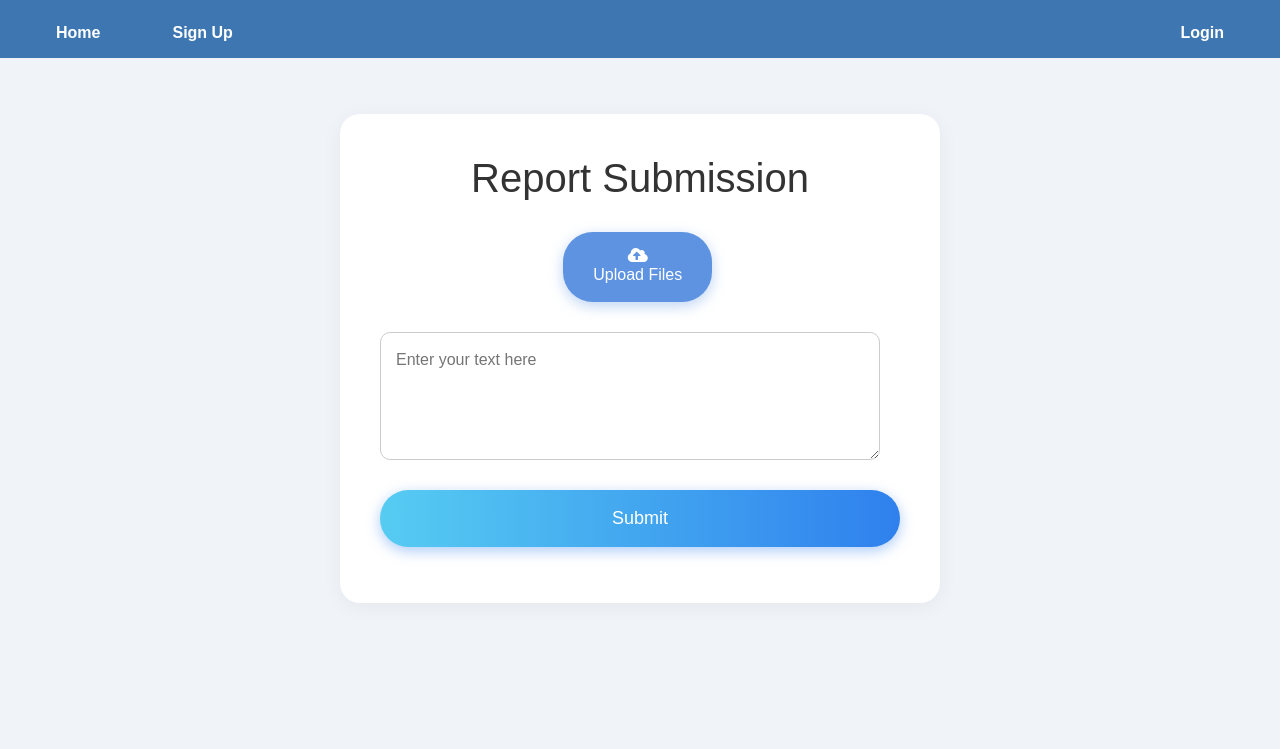
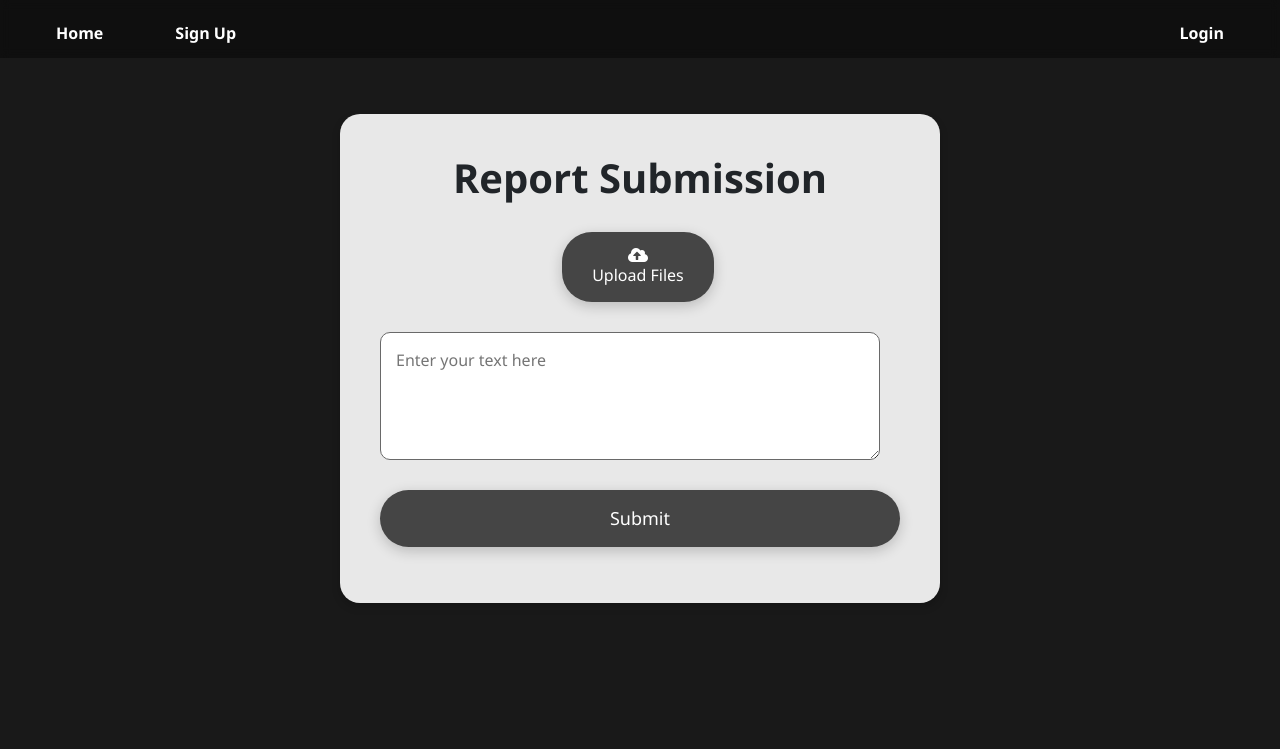
Before and after one commit to mikey6453/hoosreport, a Django app: page /submit_report/ in a window 1280 px wide. Shown: the top 749 px of the page. Run offline with Django 5.2, Linux system fonts and the light colour scheme; some libraries are stand-ins or nearby versions.

Commit message:
UI edits home page and report page

```diff
--- a/static/css/navbar.css
+++ b/static/css/navbar.css
@@ -4,7 +4,7 @@ nav {
   position: fixed;
   top: 0;
   z-index: 10;
-  background-color: rgba(42, 105, 168, 0.9);
+  background-color: rgba(0, 0, 0, 0.4);
   backdrop-filter: blur(5px);
 }
 
@@ -23,10 +23,9 @@ nav .btn {
 }
 
 nav .btn:hover {
-  background-color: #ffffff;
-  color: #2a69a8;
+  background-color: rgba(255,255,255,0.1);
+  color: #FFFFFF;
 }
-
 
 nav, nav .btn {
   font-family: inherit;
--- a/static/css/report.css
+++ b/static/css/report.css
@@ -1,13 +1,13 @@
 body {
-  background-color: #f0f4f8; /* Updated background color for a modern look */
-  font-family: 'Arial', sans-serif; /* Clean and modern font */
+  background-color: #191919; /* Updated background color for a modern look */
+  font-family: 'Segoe UI', Tahoma, Geneva, Verdana, sans-serif; /* Clean and modern font */
 }
 
 .report-container {
-  background-color: #ffffff;
+  background-color: rgba(255,255,255,0.9);
   padding: 40px;
   border-radius: 20px;
-  box-shadow: 0 4px 20px rgba(0, 0, 0, 0.05);
+  box-shadow: 0 4px 8px rgba(0, 0, 0, 0.2);
   max-width: 600px;
   margin: 50px auto;
   transition: all 0.3s ease;
@@ -15,8 +15,9 @@ body {
 
 h1 {
   text-align: center;
-  color: #333; /* Dark grey for better readability */
+  color: #212529; /* Dark grey for better readability */
   margin-bottom: 30px; /* Added space below the title */
+  font-weight: bold;
 }
 
 .drag-image {
@@ -27,7 +28,7 @@ h1 {
 .upload-button {
   display: inline-block;
   padding: 15px 30px;
-  background-color: #5D93E1; /* Modern blue gradient */
+  background-color: #454545; /* Modern blue gradient */
   color: #ffffff;
   border-radius: 30px; /* Rounded edges */
   cursor: pointer;
@@ -35,11 +36,11 @@ h1 {
   border: none; /* Remove border */
   outline: none; /* Remove outline */
   font-size: 16px; /* Larger font for readability */
-  box-shadow: 0 4px 14px rgba(93, 147, 225, 0.4); /* Subtle shadow for depth */
+  box-shadow: 0 4px 14px rgba(0, 0, 0, 0.2); /* Subtle shadow for depth */
 }
 
 .upload-button:hover, button:hover {
-  background-color: #4a81d4; /* Slightly darker shade on hover */
+  background-color: #696969; /* Slightly darker shade on hover */
 }
 
 #fileInput {
@@ -57,27 +58,27 @@ h1 {
   padding: 15px;
   margin-bottom: 30px;
   border-radius: 10px;
-  border: 1px solid #ccc; /* Light grey border */
+  border: 1px solid #696969; /* Light grey border */
   font-size: 16px; /* Larger font for readability */
   transition: border-color 0.3s ease;
 }
 
 #textInput:focus {
-  border-color: #5D93E1; /* Highlighted border when focused */
-  box-shadow: 0 0 8px rgba(93, 147, 225, 0.5); /* Glowing effect */
+  border-color: #696969; /* Highlighted border when focused */
+  box-shadow: 0 0 8px rgba(0, 0, 0, 0.2); /* Glowing effect */
 }
 
 button {
   display: block;
   width: 100%;
   padding: 15px;
-  background-image: linear-gradient(to right, #56CCF2, #2F80ED); /* Gradient background */
+  background-color: #454545;
   color: #ffffff;
   border: none;
   border-radius: 30px; /* Rounded edges */
   cursor: pointer;
   font-size: 18px; /* Larger font for readability */
-  box-shadow: 0 4px 14px rgba(47, 128, 237, 0.4); /* Subtle shadow for depth */
+  box-shadow: 0 4px 14px rgba(0, 0, 0, 0.2); /* Subtle shadow for depth */
 }
 
 button:focus {
--- a/templates/googleAuth/home.html
+++ b/templates/googleAuth/home.html
@@ -34,9 +34,9 @@
   {% endif %}
 
   <div class="main-section">
-    <div class="content-box" style = "background-color: rgba(255,255,255,0.75);">
+    <div class="content-box">
       <h1>HoosReport</h1>
-      <a href="{% url 'submit_report' %}" class="btn btn-primary submit-report-button" style = "background-color: #696969;">Submit Report</a>
+      <a href="{% url 'submit_report' %}" class="btn btn-primary submit-report-button">Submit Report</a>
     </div>
   </div>
 
```
Also changed, not shown: static/css/home.css (+10 -5 lines).
